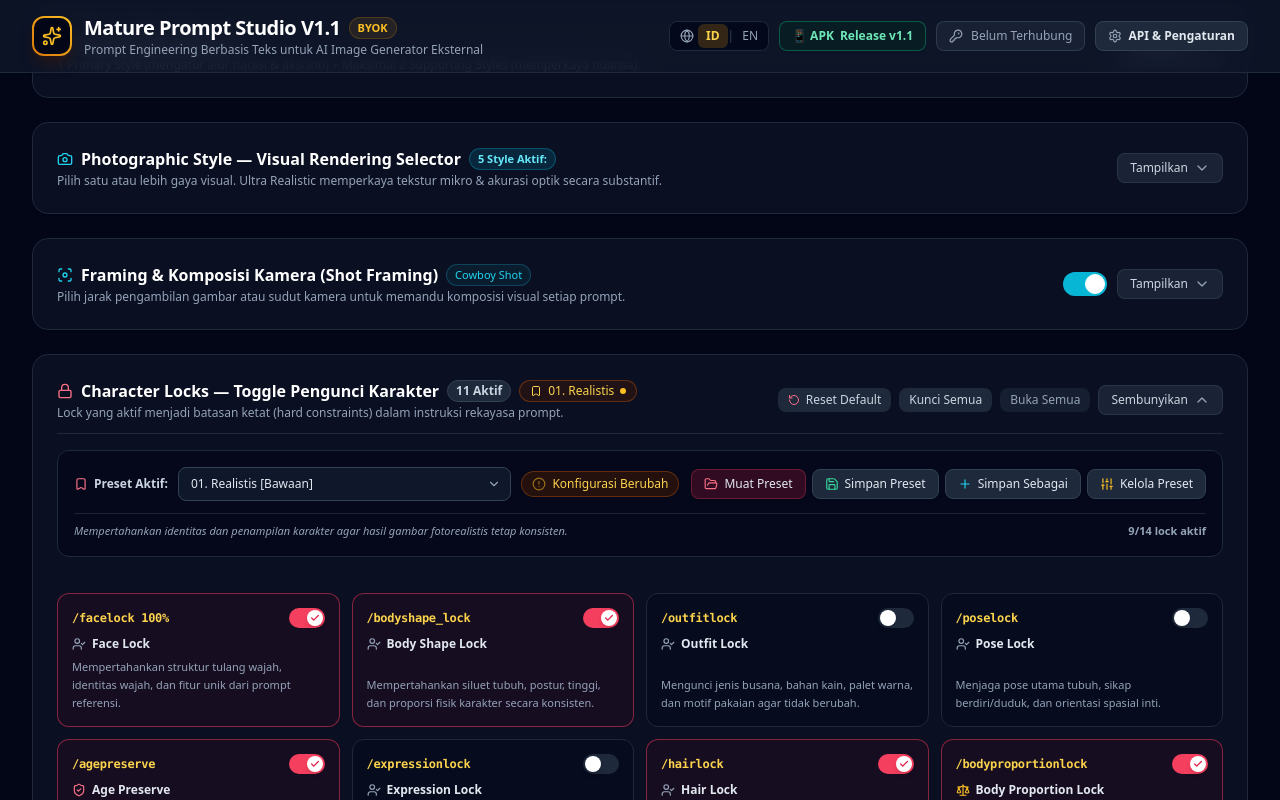
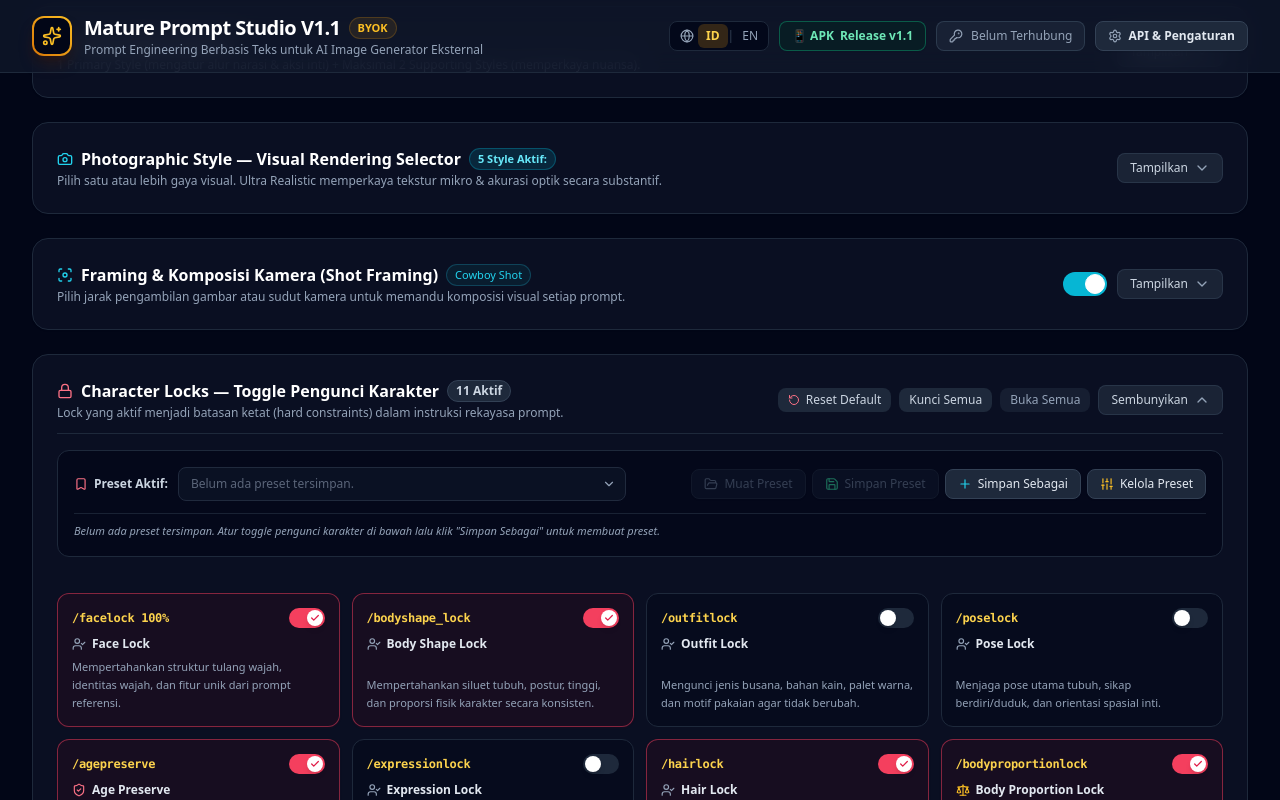
Before and after one commit to sugionouncle92/mature-prompt-studio-v1-1, a React (Vite) app: page / in a window 1280 px wide. Both pictures are taken after a click on the element 640 px from the left and 1691 px from the top of the page. Shown: the part 1291-2091 px from the top of the page. Built offline with nearby package versions, Linux system fonts and the light colour scheme.

Commit message:
patch: remove built-in character lock presets and initialize with empty state for manual user creation

```diff
--- a/src/components/CharacterLocks.tsx
+++ b/src/components/CharacterLocks.tsx
@@ -27,11 +27,11 @@ import { CharacterLocksState, DEFAULT_CHARACTER_LOCKS, CharacterLockPreset } fro
 import { useLanguage } from '../context/LanguageContext';
 import {
   CHARACTER_LOCKS_CONFIG,
-  BUILTIN_CHARACTER_LOCK_PRESETS,
   STORAGE_KEY_CHARACTER_LOCK_PRESETS,
   STORAGE_KEY_ACTIVE_LOCK_PRESET_ID,
+  LEGACY_BUILTIN_PRESET_IDS,
   areLocksEqual,
-  getBuiltinPresetById,
+  filterOutLegacyBuiltinPresets,
 } from '../data/characterLocks.ts';
 
 interface CharacterLocksProps {
@@ -44,15 +44,15 @@ export const CharacterLocks: React.FC<CharacterLocksProps> = ({ locks, onChange
   // Section collapsed/expanded state (Default: HIDE)
   const [isExpanded, setIsExpanded] = useState(false);
 
-  // Presets State
+  // Presets State — Starts empty by default, strictly migrates out any legacy built-in presets
   const [presets, setPresets] = useState<CharacterLockPreset[]>(() => {
     try {
       const saved = localStorage.getItem(STORAGE_KEY_CHARACTER_LOCK_PRESETS);
       if (saved) {
         const parsed = JSON.parse(saved);
         if (Array.isArray(parsed) && parsed.length > 0) {
-          // Verify that all presets have valid 14 lock keys, merging with built-in templates
-          return parsed.map((item) => ({
+          // Filter out legacy built-in presets by isBuiltIn or legacy built-in IDs
+          return filterOutLegacyBuiltinPresets(parsed).map((item) => ({
             ...item,
             locks: {
               ...DEFAULT_CHARACTER_LOCKS,
@@ -62,24 +62,24 @@ export const CharacterLocks: React.FC<CharacterLocksProps> = ({ locks, onChange
         }
       }
     } catch {
-      // fallback to built-in presets
+      // fallback to empty list
     }
-    return BUILTIN_CHARACTER_LOCK_PRESETS;
+    return [];
   });
 
-  const [activePresetId, setActivePresetId] = useState<string>(() => {
+  const [activePresetId, setActivePresetId] = useState<string | null>(() => {
     try {
       const savedId = localStorage.getItem(STORAGE_KEY_ACTIVE_LOCK_PRESET_ID);
-      if (savedId) {
+      if (savedId && !LEGACY_BUILTIN_PRESET_IDS.has(savedId)) {
         return savedId;
       }
     } catch {
       // fallback
     }
-    return BUILTIN_CHARACTER_LOCK_PRESETS[0].id;
+    return null;
   });
 
-  const [selectedDropdownPresetId, setSelectedDropdownPresetId] = useState<string>(activePresetId);
+  const [selectedDropdownPresetId, setSelectedDropdownPresetId] = useState<string>(activePresetId || '');
 
   // Save presets to localStorage whenever updated
   useEffect(() => {
@@ -93,16 +93,26 @@ export const CharacterLocks: React.FC<CharacterLocksProps> = ({ locks, onChange
   // Save active preset ID whenever changed
   useEffect(() => {
     try {
+      if (activePresetId) {
         localStorage.setItem(STORAGE_KEY_ACTIVE_LOCK_PRESET_ID, activePresetId);
+      } else {
+        localStorage.removeItem(STORAGE_KEY_ACTIVE_LOCK_PRESET_ID);
+      }
     } catch {
       // ignore
     }
   }, [activePresetId]);
 
-  // Sync selected dropdown when activePresetId changes
+  // Sync selected dropdown when activePresetId or presets change
   useEffect(() => {
+    if (activePresetId && presets.some((p) => p.id === activePresetId)) {
       setSelectedDropdownPresetId(activePresetId);
-  }, [activePresetId]);
+    } else if (presets.length > 0) {
+      setSelectedDropdownPresetId(presets[0].id);
+    } else {
+      setSelectedDropdownPresetId('');
+    }
+  }, [activePresetId, presets]);
 
   // Modals state
   const [isSaveAsModalOpen, setIsSaveAsModalOpen] = useState(false);
@@ -125,8 +135,9 @@ export const CharacterLocks: React.FC<CharacterLocksProps> = ({ locks, onChange
     }, 2800);
   };
 
-  const activePreset = presets.find((p) => p.id === activePresetId) || presets[0];
-  const selectedDropdownPreset = presets.find((p) => p.id === selectedDropdownPresetId) || activePreset;
+  const activePreset = presets.find((p) => p.id === activePresetId) || null;
+  const selectedDropdownPreset =
+    presets.find((p) => p.id === selectedDropdownPresetId) || activePreset || presets[0] || null;
 
   // Check if live locks match active preset
   const isConfigClean = activePreset ? areLocksEqual(locks, activePreset.locks) : false;
@@ -150,7 +161,7 @@ export const CharacterLocks: React.FC<CharacterLocksProps> = ({ locks, onChange
     onChange({ ...DEFAULT_CHARACTER_LOCKS });
   };
 
-  // Load a preset by ID and apply all 14 locks explicitly
+  // Load a preset by ID and apply all 14 locks explicitly (both ON and OFF)
   const applyPreset = (presetToLoad: CharacterLockPreset) => {
     const fullLocks: CharacterLocksState = {
       facelock: Boolean(presetToLoad.locks.facelock),
@@ -199,7 +210,7 @@ export const CharacterLocks: React.FC<CharacterLocksProps> = ({ locks, onChange
     showNotice(`${t.presetSavedNotice} (${activePreset.name})`);
   };
 
-  // Save As New Preset
+  // Save As New Preset (Manual user creation)
   const handleSaveAsSubmit = (e: React.FormEvent) => {
     e.preventDefault();
     const trimmedName = newPresetName.trim();
@@ -240,7 +251,6 @@ export const CharacterLocks: React.FC<CharacterLocksProps> = ({ locks, onChange
 
   // Delete a user preset
   const handleDeletePreset = (presetToDelete: CharacterLockPreset) => {
-    if (presetToDelete.isBuiltIn) return;
     const confirmed = window.confirm(t.confirmDeletePreset);
     if (!confirmed) return;
 
@@ -248,27 +258,11 @@ export const CharacterLocks: React.FC<CharacterLocksProps> = ({ locks, onChange
     setPresets(nextPresets);
 
     if (activePresetId === presetToDelete.id) {
-      const fallbackId = nextPresets[0]?.id || BUILTIN_CHARACTER_LOCK_PRESETS[0].id;
+      const fallbackId = nextPresets[0]?.id || null;
       setActivePresetId(fallbackId);
-      setSelectedDropdownPresetId(fallbackId);
+      setSelectedDropdownPresetId(fallbackId || '');
     }
     showNotice(t.presetDeletedNotice);
-  };
-
-  // Restore built-in preset to original defaults
-  const handleRestoreBuiltin = (presetId: string) => {
-    const original = getBuiltinPresetById(presetId);
-    if (!original) return;
-    const confirmed = window.confirm(t.confirmRestoreBuiltin);
-    if (!confirmed) return;
-
-    const nextPresets = presets.map((p) => (p.id === presetId ? { ...original } : p));
-    setPresets(nextPresets);
-
-    if (activePresetId === presetId) {
-      onChange({ ...original.locks });
-    }
-    showNotice(t.presetRestoredNotice);
   };
 
   // Start editing a preset in manage modal
@@ -340,7 +334,7 @@ export const CharacterLocks: React.FC<CharacterLocksProps> = ({ locks, onChange
             <span className="px-2 py-0.5 rounded-full text-xs font-semibold bg-slate-800 text-slate-300 border border-slate-700">
               {activeCount} {t.activeLocksCount}
             </span>
-            {/* Active Preset Pill in Header */}
+            {/* Active Preset Pill in Header (Only shown when a preset is loaded) */}
             {activePreset && (
               <span
                 className={`hidden sm:inline-flex items-center gap-1.5 px-2.5 py-0.5 rounded-full text-xs font-medium border transition ${
@@ -448,18 +442,26 @@ export const CharacterLocks: React.FC<CharacterLocksProps> = ({ locks, onChange
                   <select
                     value={selectedDropdownPresetId}
                     onChange={(e) => setSelectedDropdownPresetId(e.target.value)}
-                    className="w-full bg-slate-900 border border-slate-700 text-slate-200 text-xs font-medium rounded-lg px-3 py-2 pr-8 appearance-none focus:outline-none focus:ring-1 focus:ring-rose-500 hover:border-slate-600 cursor-pointer transition truncate"
+                    disabled={presets.length === 0}
+                    className={`w-full bg-slate-900 border border-slate-700 text-slate-200 text-xs font-medium rounded-lg px-3 py-2 pr-8 appearance-none focus:outline-none focus:ring-1 focus:ring-rose-500 hover:border-slate-600 transition truncate ${
+                      presets.length === 0 ? 'opacity-60 cursor-not-allowed text-slate-400' : 'cursor-pointer'
+                    }`}
                   >
-                    {presets.map((p) => (
+                    {presets.length === 0 ? (
+                      <option value="">{t.emptyPresetsTitle}</option>
+                    ) : (
+                      presets.map((p) => (
                         <option key={p.id} value={p.id}>
-                        {p.name} {p.isBuiltIn ? `[${t.builtInBadge}]` : `[${t.customBadge}]`}
+                          {p.name}
                         </option>
-                    ))}
+                      ))
+                    )}
                   </select>
                   <ChevronDown className="w-3.5 h-3.5 text-slate-400 absolute right-2.5 top-1/2 -translate-y-1/2 pointer-events-none" />
                 </div>
 
-                {/* Status Indicator Badge */}
+                {/* Status Indicator Badge (Only shown when active preset exists) */}
+                {activePreset && (
                   <div className="shrink-0 flex items-center">
                     {isConfigClean ? (
                       <span className="inline-flex items-center gap-1.5 px-2.5 py-1 rounded-full text-xs font-medium bg-emerald-950/50 text-emerald-300 border border-emerald-800/60 shadow-sm">
@@ -473,6 +475,7 @@ export const CharacterLocks: React.FC<CharacterLocksProps> = ({ locks, onChange
                       </span>
                     )}
                   </div>
+                )}
               </div>
 
               {/* Right: Action Buttons */}
@@ -481,25 +484,35 @@ export const CharacterLocks: React.FC<CharacterLocksProps> = ({ locks, onChange
                 <button
                   type="button"
                   onClick={handleLoadSelectedPreset}
-                  className="inline-flex items-center gap-1.5 px-3 py-1.5 text-xs font-medium text-slate-200 bg-rose-600/20 hover:bg-rose-600/30 text-rose-300 border border-rose-500/30 hover:border-rose-500/50 rounded-lg transition active:scale-95 shadow-sm"
-                  title="Terapkan seluruh konfigurasi preset terpilih ke toggle lock"
+                  disabled={!selectedDropdownPreset}
+                  className={`inline-flex items-center gap-1.5 px-3 py-1.5 text-xs font-medium rounded-lg transition active:scale-95 shadow-sm ${
+                    selectedDropdownPreset
+                      ? 'text-rose-300 bg-rose-600/20 hover:bg-rose-600/30 border border-rose-500/30 hover:border-rose-500/50'
+                      : 'text-slate-500 bg-slate-900 border border-slate-800 opacity-50 cursor-not-allowed'
+                  }`}
+                  title={selectedDropdownPreset ? 'Terapkan seluruh konfigurasi preset terpilih ke toggle lock' : 'Pilih atau buat preset terlebih dahulu'}
                 >
-                  <FolderOpen className="w-3.5 h-3.5 text-rose-400" />
+                  <FolderOpen className="w-3.5 h-3.5" />
                   <span>{t.btnLoadPreset}</span>
                 </button>
 
-                {/* Simpan Preset (Update) */}
+                {/* Simpan Preset (Update Active) */}
                 <button
                   type="button"
                   onClick={handleUpdateActivePreset}
-                  className="inline-flex items-center gap-1.5 px-3 py-1.5 text-xs font-medium text-slate-200 bg-slate-800 hover:bg-slate-700 border border-slate-700 hover:border-slate-600 rounded-lg transition active:scale-95 shadow-sm"
-                  title="Perbarui preset aktif dengan kombinasi toggle saat ini"
+                  disabled={!activePreset}
+                  className={`inline-flex items-center gap-1.5 px-3 py-1.5 text-xs font-medium rounded-lg transition active:scale-95 shadow-sm ${
+                    activePreset
+                      ? 'text-slate-200 bg-slate-800 hover:bg-slate-700 border border-slate-700 hover:border-slate-600'
+                      : 'text-slate-500 bg-slate-900 border border-slate-800 opacity-50 cursor-not-allowed'
+                  }`}
+                  title={activePreset ? 'Perbarui preset aktif dengan kombinasi toggle saat ini' : 'Muat preset terlebih dahulu untuk memperbaruinya'}
                 >
                   <Save className="w-3.5 h-3.5 text-emerald-400" />
                   <span>{t.btnSavePreset}</span>
                 </button>
 
-                {/* Simpan Sebagai... */}
+                {/* Simpan Sebagai... (Always enabled) */}
                 <button
                   type="button"
                   onClick={() => setIsSaveAsModalOpen(true)}
@@ -510,12 +523,12 @@ export const CharacterLocks: React.FC<CharacterLocksProps> = ({ locks, onChange
                   <span>{t.btnSaveAsPreset}</span>
                 </button>
 
-                {/* Kelola Preset */}
+                {/* Kelola Preset (Always enabled) */}
                 <button
                   type="button"
                   onClick={() => setIsManageModalOpen(true)}
                   className="inline-flex items-center gap-1.5 px-3 py-1.5 text-xs font-medium text-slate-200 bg-slate-800 hover:bg-slate-700 border border-slate-700 hover:border-slate-600 rounded-lg transition active:scale-95 shadow-sm"
-                  title="Kelola, duplikasi, edit, dan hapus preset"
+                  title="Buka daftar lengkap dan kelola preset"
                 >
                   <Sliders className="w-3.5 h-3.5 text-amber-400" />
                   <span>{t.btnManagePresets}</span>
@@ -523,17 +536,23 @@ export const CharacterLocks: React.FC<CharacterLocksProps> = ({ locks, onChange
               </div>
             </div>
 
-            {/* Sub-bar: Active Preset Description & Summary */}
-            {selectedDropdownPreset && (
+            {/* Sub-bar: Active Preset Description & Summary OR Empty Helper */}
             <div className="flex flex-col sm:flex-row sm:items-center justify-between gap-1.5 border-t border-slate-800/80 pt-2 text-[11px] text-slate-400">
+              {selectedDropdownPreset ? (
+                <>
                   <span className="italic leading-relaxed">
                     {selectedDropdownPreset.description || t.presetDescPlaceholder}
                   </span>
                   <span className="text-slate-400 font-semibold shrink-0">
                     {countActiveInPreset(selectedDropdownPreset)}/14 {t.activeLocksSummary}
                   </span>
+                </>
+              ) : (
+                <span className="italic text-slate-400 leading-relaxed">
+                  {t.emptyPresetsToolbarHint}
+                </span>
+              )}
             </div>
-            )}
           </div>
 
           {/* Quick Lock Helpers (Mobile & Secondary) */}
@@ -713,9 +732,36 @@ export const CharacterLocks: React.FC<CharacterLocksProps> = ({ locks, onChange
               </button>
             </div>
 
-            {/* Presets List */}
+            {/* Presets List or Empty State */}
             <div className="overflow-y-auto py-3 space-y-3 flex-1 pr-1">
-              {presets.map((preset) => {
+              {presets.length === 0 ? (
+                /* Informative Empty State */
+                <div className="py-10 px-4 text-center space-y-3 bg-slate-950/40 rounded-xl border border-dashed border-slate-800">
+                  <div className="w-12 h-12 rounded-full bg-slate-800 flex items-center justify-center mx-auto text-slate-400">
+                    <Bookmark className="w-6 h-6 text-rose-400" />
+                  </div>
+                  <h4 className="text-sm font-semibold text-white">
+                    {t.emptyPresetsTitle}
+                  </h4>
+                  <p className="text-xs text-slate-400 max-w-sm mx-auto leading-relaxed">
+                    {t.emptyPresetsDesc}
+                  </p>
+                  <div className="pt-2">
+                    <button
+                      type="button"
+                      onClick={() => {
+                        setIsManageModalOpen(false);
+                        setIsSaveAsModalOpen(true);
+                      }}
+                      className="inline-flex items-center gap-1.5 px-4 py-2 text-xs font-semibold text-white bg-rose-600 hover:bg-rose-500 rounded-lg transition shadow-sm active:scale-95"
+                    >
+                      <Plus className="w-4 h-4" />
+                      <span>{t.btnCreateNewPreset}</span>
+                    </button>
+                  </div>
+                </div>
+              ) : (
+                presets.map((preset) => {
                   const isPresetActive = preset.id === activePresetId;
                   const isEditingThis = editingPresetId === preset.id;
                   const lockCount = countActiveInPreset(preset);
@@ -775,15 +821,6 @@ export const CharacterLocks: React.FC<CharacterLocksProps> = ({ locks, onChange
                           <div className="flex-1 min-w-0">
                             <div className="flex items-center gap-2 flex-wrap">
                               <span className="text-xs font-bold text-white truncate">{preset.name}</span>
-                            <span
-                              className={`text-[10px] px-1.5 py-0.5 rounded font-medium ${
-                                preset.isBuiltIn
-                                  ? 'bg-slate-800 text-slate-300 border border-slate-700'
-                                  : 'bg-rose-950/60 text-rose-300 border border-rose-800/60'
-                              }`}
-                            >
-                              {preset.isBuiltIn ? t.builtInBadge : t.customBadge}
-                            </span>
                               {isPresetActive && (
                                 <span className="text-[10px] px-1.5 py-0.5 rounded bg-emerald-950/60 text-emerald-300 border border-emerald-800/60 font-semibold">
                                   {t.presetActiveLabel}
@@ -800,7 +837,7 @@ export const CharacterLocks: React.FC<CharacterLocksProps> = ({ locks, onChange
                             )}
                           </div>
 
-                        {/* Actions for this preset */}
+                          {/* Actions for this user preset */}
                           <div className="flex items-center gap-1.5 shrink-0 flex-wrap">
                             {/* Muat */}
                             <button
@@ -837,35 +874,22 @@ export const CharacterLocks: React.FC<CharacterLocksProps> = ({ locks, onChange
                               <Edit3 className="w-3 h-3 text-amber-400" />
                             </button>
 
-                          {/* Pulihkan Default for Built-in */}
-                          {preset.isBuiltIn && (
-                            <button
-                              type="button"
-                              onClick={() => handleRestoreBuiltin(preset.id)}
-                              className="inline-flex items-center gap-1 px-2 py-1 text-xs font-medium text-slate-400 hover:text-rose-300 bg-slate-800/80 hover:bg-slate-800 border border-slate-700 rounded-lg transition"
-                              title="Pulihkan konfigurasi preset bawaan ini ke pengaturan pabrik"
-                            >
-                              <RotateCcw className="w-3 h-3 text-rose-400" />
-                            </button>
-                          )}
-
-                          {/* Hapus for Custom Preset */}
-                          {!preset.isBuiltIn && (
+                            {/* Hapus */}
                             <button
                               type="button"
                               onClick={() => handleDeletePreset(preset)}
                               className="inline-flex items-center gap-1 px-2 py-1 text-xs font-medium text-rose-400 hover:text-rose-300 bg-rose-950/40 hover:bg-rose-900/40 border border-rose-800/40 rounded-lg transition"
-                              title="Hapus preset kustom ini"
+                              title="Hapus preset ini"
                             >
                               <Trash2 className="w-3 h-3" />
                             </button>
-                          )}
                           </div>
                         </div>
                       )}
                     </div>
                   );
-              })}
+                })
+              )}
             </div>
 
             {/* Modal Footer */}
--- a/src/data/characterLocks.ts
+++ b/src/data/characterLocks.ts
@@ -539,125 +539,36 @@ export const STORAGE_KEY_ACTIVE_LOCK_PRESET_ID = 'mature_prompt_studio_active_pr
 
 /**
  * Built-in standard configuration presets for Character Locks.
- * These act as reference templates that can be loaded, customized, or restored to defaults.
+ * Empty by default so users manage, name, and create all presets manually.
  */
-export const BUILTIN_CHARACTER_LOCK_PRESETS: CharacterLockPreset[] = [
-  {
-    id: 'preset-01-realistis',
-    name: '01. Realistis',
-    description: 'Mempertahankan identitas dan penampilan karakter agar hasil gambar fotorealistis tetap konsisten.',
-    isBuiltIn: true,
-    locks: {
-      facelock: true,
-      bodyshape: true,
-      outfitlock: true,
-      poselock: false,
-      agepreserve: true,
-      expressionlock: false,
-      hairlock: true,
-      bodyproportionlock: true,
-      anatomylock: true,
-      poseconsistency: false,
-      perspectivecorrection: false,
-      identitylock: true,
-      referencepriority: false,
-      facialconsistency: true,
-    },
-    updatedAt: 1700000000000,
-  },
-  {
-    id: 'preset-02-anime-to-realis',
-    name: '02. Anime to Realis',
-    description: 'Mengubah karakter anime menjadi manusia fotorealistis sambil mempertahankan ciri khas karakter yang relevan.',
-    isBuiltIn: true,
-    locks: {
-      facelock: true,
-      bodyshape: true,
-      outfitlock: true,
-      poselock: true,
-      agepreserve: true,
-      expressionlock: false,
-      hairlock: true,
-      bodyproportionlock: true,
-      anatomylock: true,
-      poseconsistency: false,
-      perspectivecorrection: true,
-      identitylock: true,
-      referencepriority: true,
-      facialconsistency: true,
-    },
-    updatedAt: 1700000000000,
-  },
-  {
-    id: 'preset-03-identitas-wajah',
-    name: '03. Identitas Wajah',
-    description: 'Fokus mengunci identitas wajah, usia, dan rambut subjek dengan kebebasan penuh pada pose, busana, dan anatomi.',
-    isBuiltIn: true,
-    locks: {
-      facelock: true,
-      bodyshape: false,
-      outfitlock: false,
-      poselock: false,
-      agepreserve: true,
-      expressionlock: false,
-      hairlock: true,
-      bodyproportionlock: false,
-      anatomylock: false,
-      poseconsistency: false,
-      perspectivecorrection: false,
-      identitylock: true,
-      referencepriority: true,
-      facialconsistency: true,
-    },
-    updatedAt: 1700000000000,
-  },
-  {
-    id: 'preset-04-outfit-pose',
-    name: '04. Outfit & Pose',
-    description: 'Mengunci busana, postur tubuh, dan sudut pandang secara ketat untuk variasi pencahayaan atau latar belakang.',
-    isBuiltIn: true,
-    locks: {
-      facelock: false,
-      bodyshape: true,
-      outfitlock: true,
-      poselock: true,
-      agepreserve: false,
-      expressionlock: false,
-      hairlock: false,
-      bodyproportionlock: true,
-      anatomylock: true,
-      poseconsistency: true,
-      perspectivecorrection: true,
-      identitylock: false,
-      referencepriority: false,
-      facialconsistency: false,
-    },
-    updatedAt: 1700000000000,
-  },
-  {
-    id: 'preset-05-default',
-    name: '05. Default Studio',
-    description: 'Konfigurasi standar bawaan Mature Prompt Studio (11 lock aktif, 3 nonaktif).',
-    isBuiltIn: true,
-    locks: {
-      facelock: true,
-      bodyshape: true,
-      outfitlock: false,
-      poselock: false,
-      agepreserve: true,
-      expressionlock: false,
-      hairlock: true,
-      bodyproportionlock: true,
-      anatomylock: true,
-      poseconsistency: true,
-      perspectivecorrection: true,
-      identitylock: true,
-      referencepriority: true,
-      facialconsistency: true,
-    },
-    updatedAt: 1700000000000,
-  },
-];
+export const BUILTIN_CHARACTER_LOCK_PRESETS: CharacterLockPreset[] = [];
+
+/**
+ * Legacy built-in preset IDs to safely filter out during migration from earlier versions.
+ */
+export const LEGACY_BUILTIN_PRESET_IDS = new Set([
+  'preset-01-realistis',
+  'preset-02-anime-to-realis',
+  'preset-03-identitas-wajah',
+  'preset-04-outfit-pose',
+  'preset-05-default',
+]);
+
+/**
+ * Checks whether a preset is a legacy built-in preset.
+ */
+export function isBuiltinPreset(preset?: CharacterLockPreset | null): boolean {
+  if (!preset) return false;
+  return Boolean(preset.isBuiltIn || (preset.id && LEGACY_BUILTIN_PRESET_IDS.has(preset.id)));
+}
+
+/**
+ * Strips legacy built-in presets from storage, strictly preserving all user-created presets.
+ */
+export function filterOutLegacyBuiltinPresets(presets: CharacterLockPreset[]): CharacterLockPreset[] {
+  if (!Array.isArray(presets)) return [];
+  return presets.filter((p) => !isBuiltinPreset(p));
+}
 
 /**
  * Checks whether two CharacterLocksState objects have identical toggle values across all 14 locks.
--- a/src/i18n/translations.ts
+++ b/src/i18n/translations.ts
@@ -238,6 +238,9 @@ export const translations = {
     presetRestoredNotice: 'Preset berhasil dipulihkan ke default.',
     presetDeletedNotice: 'Preset berhasil dihapus.',
     selectPresetPlaceholder: 'Pilih Preset...',
+    emptyPresetsTitle: 'Belum ada preset tersimpan.',
+    emptyPresetsDesc: 'Buat preset sendiri dengan mengatur toggle Character Locks sesuai kebutuhan, lalu pilih Buat Preset Baru.',
+    emptyPresetsToolbarHint: 'Belum ada preset tersimpan. Atur toggle pengunci karakter di bawah lalu klik "Simpan Sebagai" untuk membuat preset.',
 
     // Variation Settings
     variationTitle: 'Variation Settings — True Scene Variations',
@@ -594,6 +597,9 @@ export const translations = {
     presetRestoredNotice: 'Preset restored to factory default.',
     presetDeletedNotice: 'Preset deleted successfully.',
     selectPresetPlaceholder: 'Select Preset...',
+    emptyPresetsTitle: 'No saved presets yet.',
+    emptyPresetsDesc: 'Create your own presets by configuring the Character Locks toggles as needed, then select Create New Preset.',
+    emptyPresetsToolbarHint: 'No saved presets yet. Configure character locks below then click "Save As" to create a preset.',
 
     // Variation Settings
     variationTitle: 'Variation Settings — True Scene Variations',
```
Also changed, not shown: tests/verify-logic.mjs (+143 -101 lines), 7 other files (tests, documents, lock files or other folders). Lines whose indentation alone changed are shown as unchanged.
